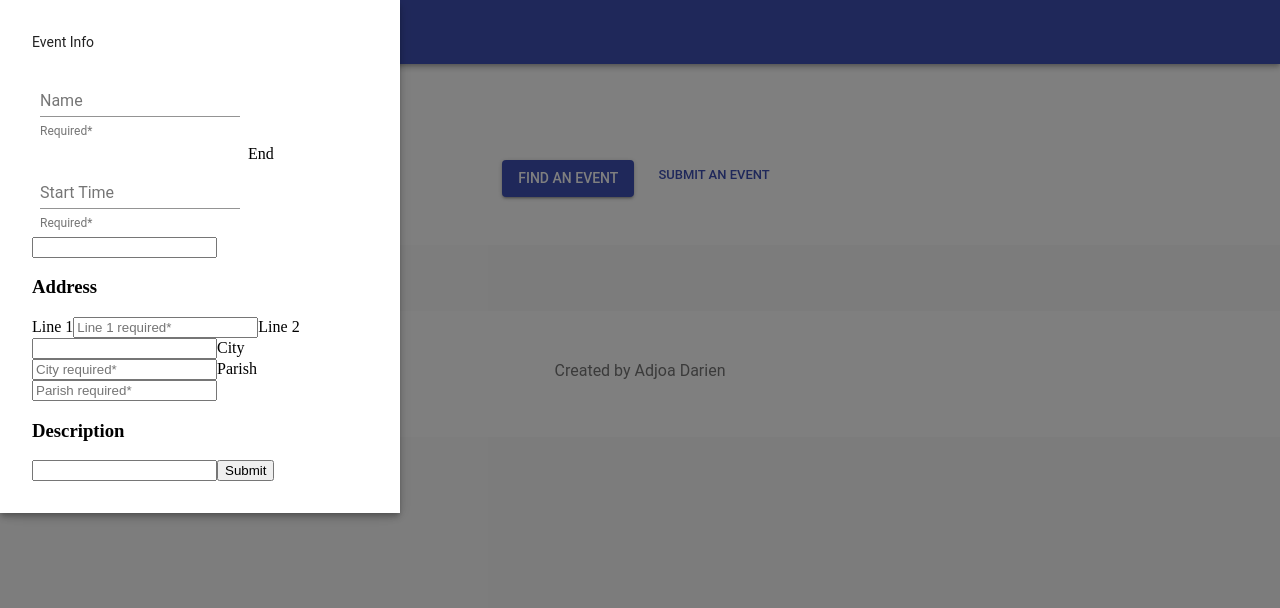
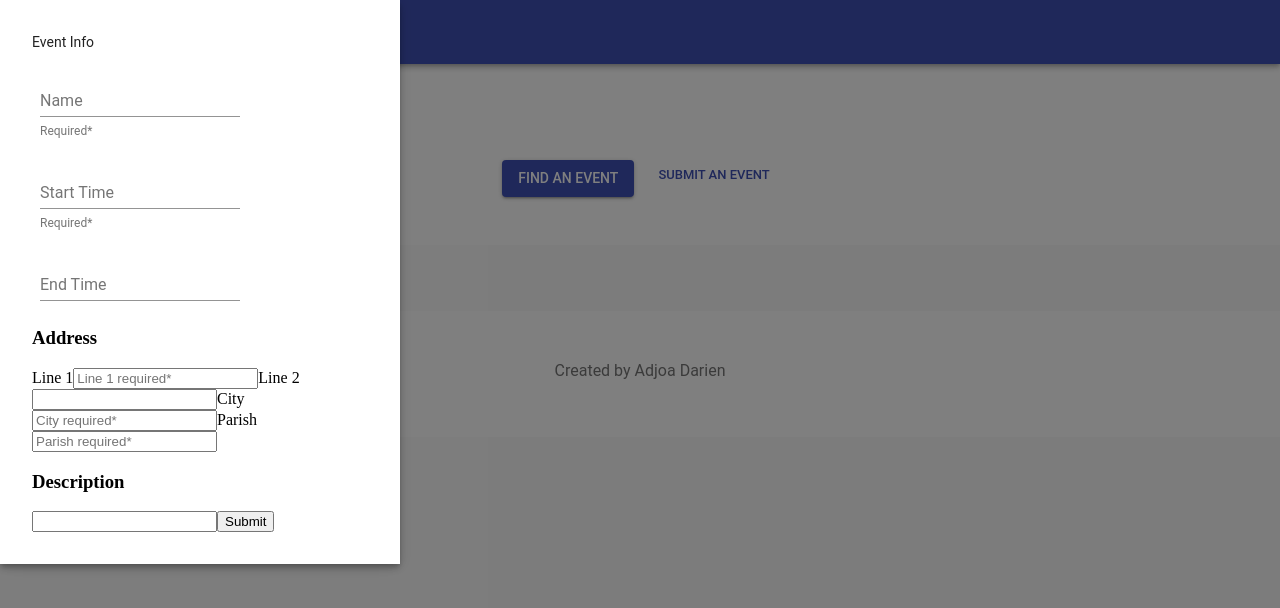
Before and after one commit to Adjoa/happenings-ja, a React (Create React App) app in the folder client/: page / in a window 1280 px wide. Both pictures are taken after a click on the button "SUBMIT AN EVENT". Shown: the top 608 px of the page. Built offline with nearby package versions, Linux system fonts and the light colour scheme.

Commit message:
in EventForm, converted End to TextField

```diff
--- a/client/src/containers/EventForm.js
+++ b/client/src/containers/EventForm.js
@@ -148,10 +148,13 @@ class EventForm extends React.Component {
                 margin="normal"
               />
 
-              <label>End</label>
-              <input type="text"
+              <TextField
                 name="end_time"
-                onChange={this.handleChange} />
+                label="End Time"
+                className={classes.textField}
+                onChange={this.handleChange}
+                margin="normal"
+              />
 
               <h3>Address</h3>
 
```
